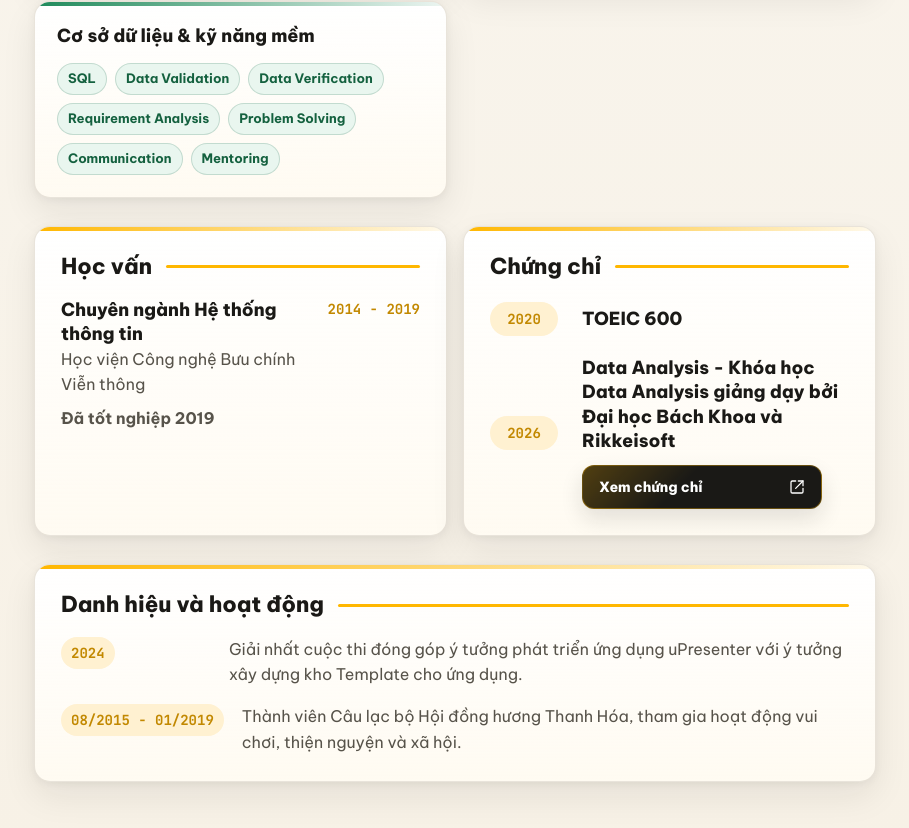
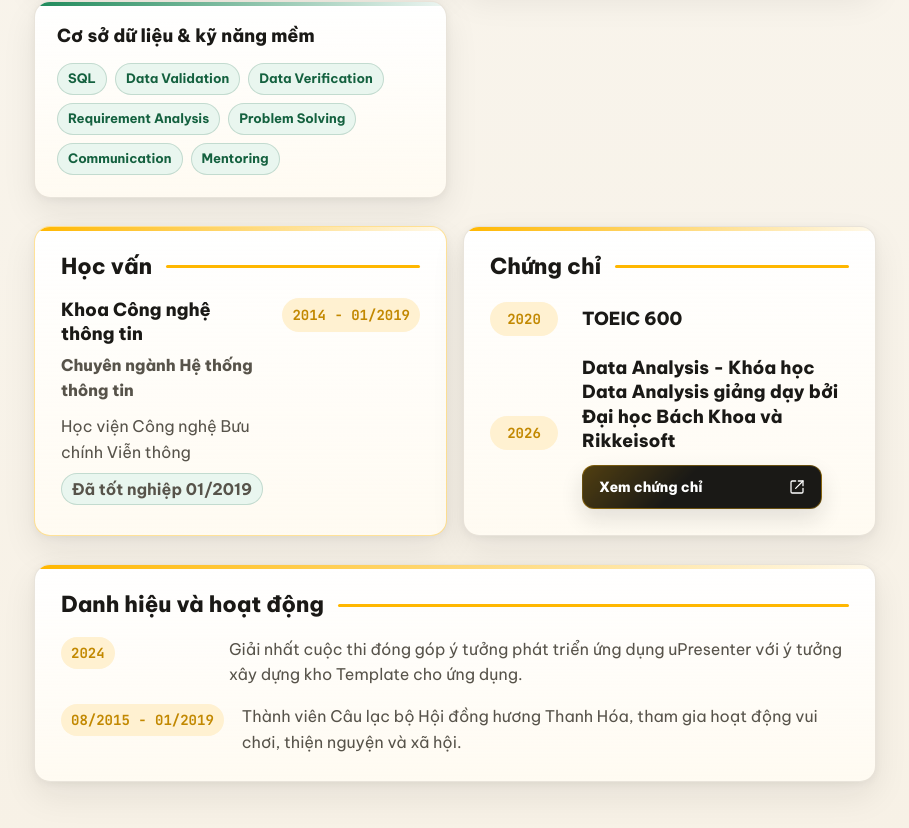
Before and after one commit to hungmanh0206/nguyenhungmanh-cv, a Next.js app: page / in a window 1280 px wide. Shown: the part 2946-3774 px from the top of the page, without its empty margins (364-1273 px from the left). Built offline with nearby package versions, Linux system fonts and the light colour scheme.

Commit message:
Refine education details

```diff
--- a/app/globals.css
+++ b/app/globals.css
@@ -814,6 +814,49 @@ time,
   font-weight: 700;
 }
 
+.education-card {
+  border-color: rgba(255, 183, 0, 0.4);
+}
+
+.education-item {
+  display: grid;
+  grid-template-columns: minmax(0, 1fr) auto;
+  gap: 16px;
+}
+
+.education-item time {
+  display: inline-flex;
+  min-height: 34px;
+  align-items: center;
+  padding: 4px 10px;
+  border-radius: var(--radius-pill);
+  background: var(--sapp-gold-100);
+  line-height: 1.3;
+}
+
+.education-major {
+  margin-top: 6px;
+  color: var(--ink-800);
+  font-weight: 800;
+}
+
+.education-school {
+  margin-top: 10px;
+}
+
+.education-status {
+  display: inline-flex;
+  width: fit-content;
+  min-height: 32px;
+  align-items: center;
+  padding: 5px 10px;
+  border: 1px solid rgba(20, 97, 63, 0.18);
+  border-radius: var(--radius-pill);
+  background: var(--success-50);
+  color: var(--success-700);
+  line-height: 1.25;
+}
+
 .certificate-list,
 .awards-list {
   display: grid;
--- a/app/page.tsx
+++ b/app/page.tsx
@@ -198,10 +198,11 @@ const content = {
     ],
     educationTitle: "Học vấn",
     education: {
-      title: "Chuyên ngành Hệ thống thông tin",
+      faculty: "Khoa Công nghệ thông tin",
+      major: "Chuyên ngành Hệ thống thông tin",
       school: "Học viện Công nghệ Bưu chính Viễn thông",
-      date: "2014 - 2019",
-      note: "Đã tốt nghiệp 2019",
+      date: "2014 - 01/2019",
+      note: "Đã tốt nghiệp 01/2019",
     },
     certTitle: "Chứng chỉ",
     verifyLabel: "Xem chứng chỉ",
@@ -416,10 +417,11 @@ const content = {
     ],
     educationTitle: "Education",
     education: {
-      title: "Information Systems Major",
+      faculty: "Faculty of Information Technology",
+      major: "Information Systems Major",
       school: "Posts and Telecommunications Institute of Technology",
-      date: "2014 - 2019",
-      note: "Graduated in 2019",
+      date: "2014 - 01/2019",
+      note: "Graduated in January 2019",
     },
     certTitle: "Certifications",
     verifyLabel: "View certificate",
@@ -632,13 +634,17 @@ export default function Home() {
             </section>
 
             <section className="split-section">
-              <article className="section-card" aria-labelledby="education-title">
+              <article
+                className="section-card education-card"
+                aria-labelledby="education-title"
+              >
                 <SectionTitle id="education-title">{t.educationTitle}</SectionTitle>
-                <div className="compact-item">
+                <div className="compact-item education-item">
                   <div>
-                    <h3>{t.education.title}</h3>
-                    <p>{t.education.school}</p>
-                    <span>{t.education.note}</span>
+                    <h3>{t.education.faculty}</h3>
+                    <p className="education-major">{t.education.major}</p>
+                    <p className="education-school">{t.education.school}</p>
+                    <span className="education-status">{t.education.note}</span>
                   </div>
                   <time>{t.education.date}</time>
                 </div>
```
Also changed, not shown: 1 other file (tests, documents, lock files or other folders).
